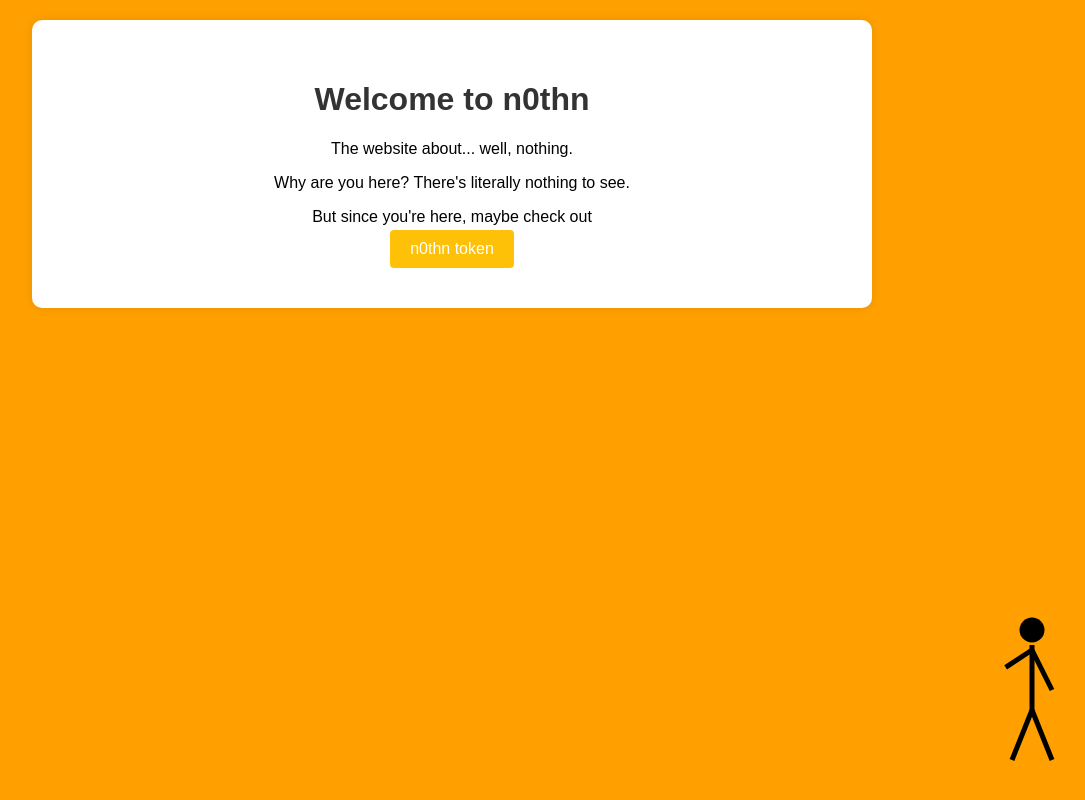
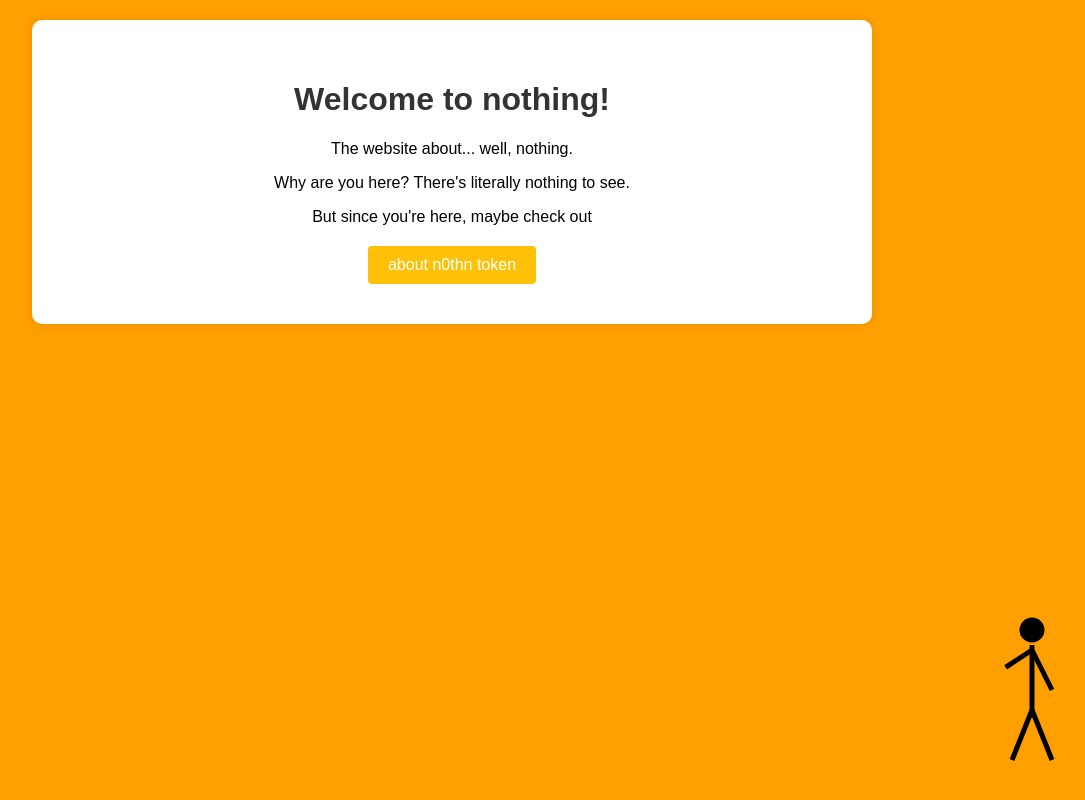
Before and after one commit to j2thex/token.n0thn.com, a plain HTML site: page index.html in a window 1280 px wide. Shown: the whole page, without its empty margins (188-1273 px from the left). Drawn offline with Linux system fonts and the light colour scheme.

Commit message:
Update index.html

```diff
--- a/index.html
+++ b/index.html
@@ -21,13 +21,13 @@
         </div>
 
         <center>
-            <h1>Welcome to n0thn</h1>
+            <h1>Welcome to nothing!</h1>
 
             <p>The website about... well, nothing.</p>
             <p>Why are you here? There's literally nothing to see.</p>
             <p>But since you're here, maybe check out
-                <br />
-                <button onclick="location.href='token-info.html'">n0thn token</button>
+            <p>
+                <button onclick="location.href='token-info.html'">about n0thn token</button>
                </p>
         </center>
     </div>
```
